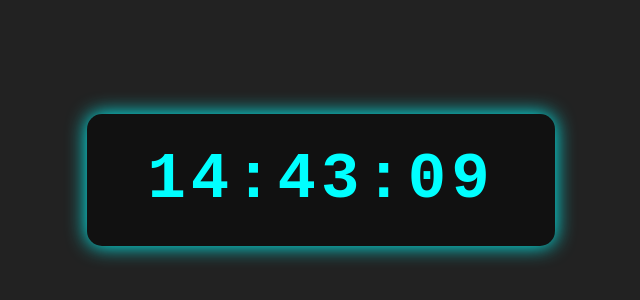
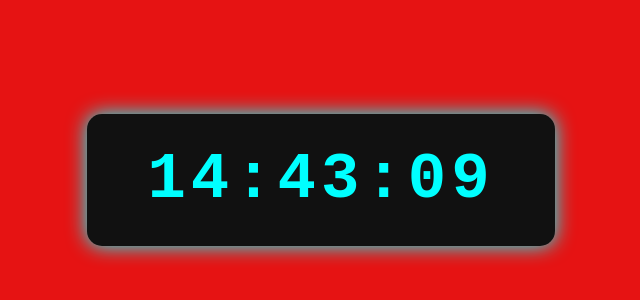
Before and after one commit to Julius-696/watch, a plain HTML site: page index.html in a window 1280 px wide. Shown: the part 220-520 px from the top of the page, without its empty margins (319-959 px from the left). Drawn offline with Linux system fonts and the light colour scheme.

Commit message:
updated commit

```diff
--- a/styles.css
+++ b/styles.css
@@ -4,8 +4,8 @@ body {
     display: flex;
     justify-content: center;
     align-items: center;
-    background-color: #222;
-    font-family: 'Segoe UI', Tahoma, Geneva, Verdana, sans-serif;
+    background-color: #e61313;
+    font-family: 'Segoe UI', Tahoma, Geneva,sans-serif;
 }
 
 .watch-container {
```
